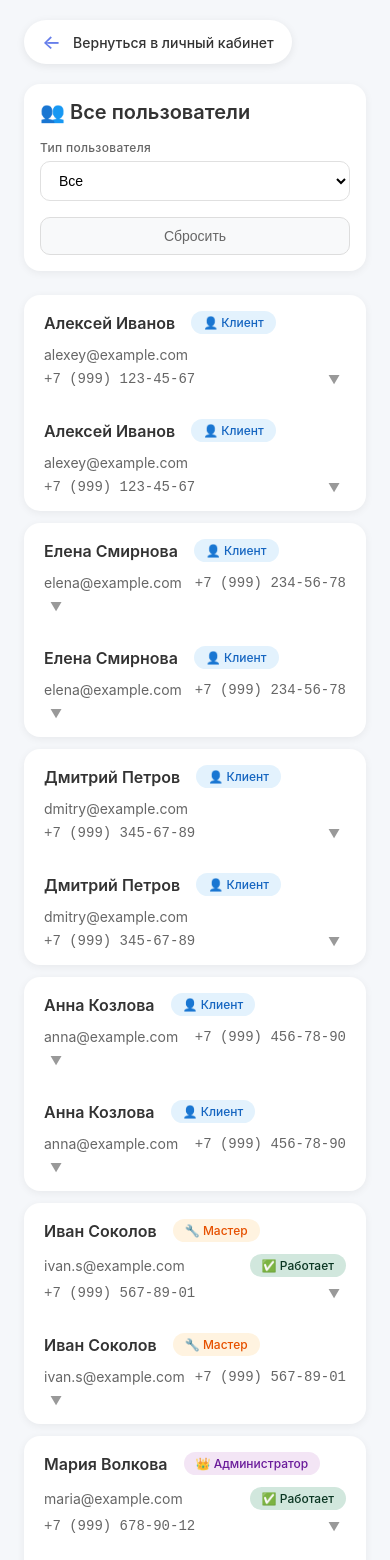
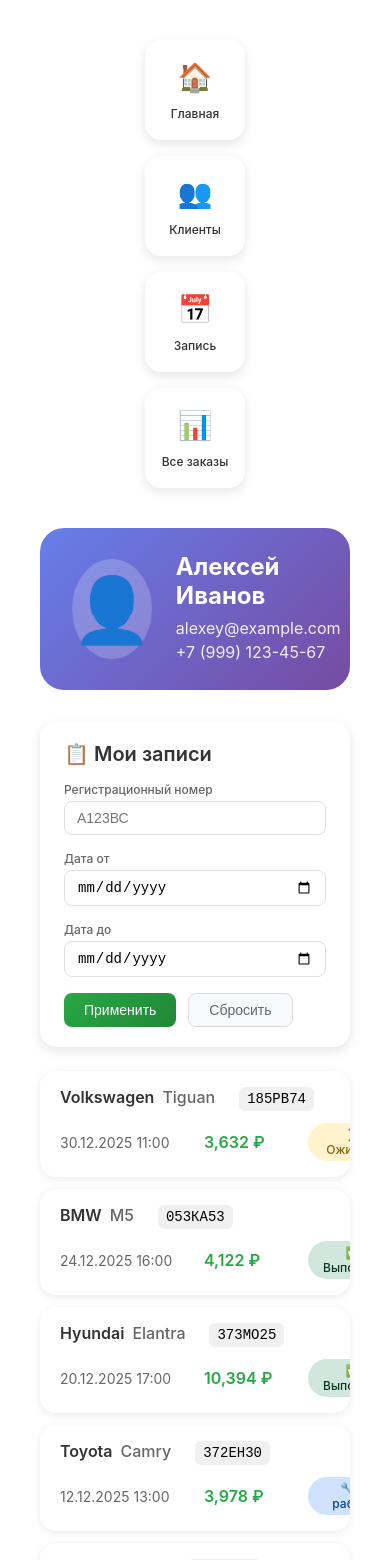
Before and after one commit to Danila004/car-service-front, a React (Vite) app: page / in a window 390 px wide. Shown: the top 1560 px of the page. Built offline with nearby package versions, Linux system fonts and the light colour scheme.

Commit message:
Исправил отображение списка пользователей. Добавил кнопки отмены записи и убрал лишнюю информацию  о пользователе

```diff
--- a/src/App.css
+++ b/src/App.css
@@ -743,6 +743,40 @@ body {
     font-size: 12px;
 }
 
+/* Кнопка отмены записи */
+.cancel-button-container {
+    display: flex;
+    justify-content: flex-end;
+    margin-top: 20px;
+    padding-top: 16px;
+    border-top: 1px solid #e0e0e0;
+}
+
+.cancel-order-btn {
+    padding: 10px 20px;
+    background: #dc3545;
+    color: white;
+    border: none;
+    border-radius: 10px;
+    font-size: 14px;
+    font-weight: 500;
+    cursor: pointer;
+    transition: all 0.2s;
+    display: flex;
+    align-items: center;
+    gap: 8px;
+}
+
+.cancel-order-btn:hover {
+    background: #c82333;
+    transform: translateY(-2px);
+    box-shadow: 0 4px 12px rgba(220, 53, 69, 0.3);
+}
+
+.cancel-order-btn:active {
+    transform: translateY(0);
+}
+
 /* Адаптация для мобильных */
 @media (max-width: 768px) {
     .cabinet-header-panels {
@@ -1203,7 +1237,7 @@ body {
     background: white;
     border-radius: 16px;
     box-shadow: 0 2px 8px rgba(0, 0, 0, 0.06);
-    overflow: hidden;
+    overflow: visible;
     transition: all 0.2s;
 }
 
@@ -1488,10 +1522,6 @@ body {
         gap: 8px;
     }
 
-    .user-email {
-        min-width: auto;
-    }
-
     .user-phone {
         min-width: auto;
     }
@@ -1566,14 +1596,12 @@ body {
     position: absolute;
     top: 100%;
     left: 0;
-    margin-top: 8px;
+    margin-top: 2px;
     background: white;
     border-radius: 12px;
     box-shadow: 0 4px 16px rgba(0, 0, 0, 0.15);
     min-width: 160px;
     z-index: 100;
-    overflow: hidden;
-    animation: dropdownFade 0.2s ease;
 }
 
 @keyframes dropdownFade {
--- a/src/components/OrderItem.tsx
+++ b/src/components/OrderItem.tsx
@@ -4,10 +4,12 @@ import { Order } from '../types';
 interface OrderItemProps {
     order: Order;
     userRole: 'client' | 'master' | 'admin';
+    onCancelOrder?: (orderId: number) => void;
 }
 
-function OrderItem({ order, userRole }: OrderItemProps) {
+function OrderItem({ order, userRole, onCancelOrder }: OrderItemProps) {
     const [isExpanded, setIsExpanded] = useState<boolean>(false);
+    const [isCancelling, setIsCancelling] = useState<boolean>(false);
 
     const formatDate = (dateString: string) => {
         const [year, month, day] = dateString.split('-');
@@ -24,6 +26,16 @@ function OrderItem({ order, userRole }: OrderItemProps) {
         return statusMap[status as keyof typeof statusMap] || status;
     };
 
+    const handleCancel = () => {
+        setIsCancelling(true);
+        if (onCancelOrder) {
+            onCancelOrder(order.id);
+        }
+    };
+
+    const currentStatus = isCancelling ? 'cancelled' : order.status;
+    const showCancelButton = currentStatus === 'pending';
+
     return (
         <div className={`order-item ${isExpanded ? 'expanded' : ''}`}>
             <div className="order-item-header" onClick={() => setIsExpanded(!isExpanded)}>
@@ -39,8 +51,8 @@ function OrderItem({ order, userRole }: OrderItemProps) {
                         {formatDate(order.serviceDate)} {order.serviceTime}
                     </div>
                     <div className="order-price">{order.totalPrice.toLocaleString()} ₽</div>
-                    <div className={`order-status status-${order.status}`}>
-                        {getStatusText(order.status)}
+                    <div className={`order-status status-${currentStatus}`}>
+                        {getStatusText(currentStatus)}
                     </div>
                     <div className="expand-icon">{isExpanded ? '▲' : '▼'}</div>
                 </div>
@@ -88,6 +100,19 @@ function OrderItem({ order, userRole }: OrderItemProps) {
                             </div>
                         </div>
                     )}
+
+                    {/* Кнопка отмены записи */}
+                    {showCancelButton && (
+                        <div className="cancel-button-container">
+                            <button
+                                className="cancel-order-btn"
+                                onClick={handleCancel}
+                            >
+                                ❌ Отменить
+                            </button>
+                        </div>
+                    )}
+
                 </div>
             )}
         </div>
--- a/src/components/UserCabinet.tsx
+++ b/src/components/UserCabinet.tsx
@@ -12,7 +12,7 @@ interface UserCabinetProps {
 function UserCabinet({ onBackToHome }: UserCabinetProps) {
     const [userRole] = useState<UserRole>(currentUser.role);
     const [showMasterOrders, setShowMasterOrders] = useState<boolean>(false);
-    const [showUsersPage, setShowUsersPage] = useState<boolean>(true);
+    const [showUsersPage, setShowUsersPage] = useState<boolean>(false);
 
     // Временные заглушки для кнопок (позже реализуем)
     const handleMasterOrders = () => {
--- a/src/components/UserItem.tsx
+++ b/src/components/UserItem.tsx
@@ -109,7 +109,6 @@ function UserItem({ user, onUpdateUser }: UserItemProps) {
                 </div>
 
                 <div className="user-details-info">
-                    <div className="user-email">{user.email}</div>
                     {showWorkStatus && user.workStatus && (
                         <div
                             className={`work-status ${getWorkStatusClass(user.workStatus)} status-clickable`}
@@ -147,40 +146,12 @@ function UserItem({ user, onUpdateUser }: UserItemProps) {
                 </div>
             </div>
 
-            <div className="user-item-header" onClick={() => setIsExpanded(!isExpanded)}>
-                <div className="user-main-info">
-                    <div className="user-name">{user.name}</div>
-                    <div className={`user-role-badge ${getRoleClass()}`}>
-                        {getRoleLabel()}
-                    </div>
-                </div>
-                <div className="user-details-info">
-                    <div className="user-email">{user.email}</div>
-                    {user.phone && <div className="user-phone">{user.phone}</div>}
-                    <div className="expand-icon">{isExpanded ? '▲' : '▼'}</div>
-                </div>
-            </div>
-
             {isExpanded && (
                 <div className="user-item-expanded">
                     {/* Основная информация */}
                     <div className="user-expanded-section">
                         <div className="section-title">📋 Контактная информация</div>
                         <div className="user-info-grid">
-                            <div className="info-row">
-                                <span className="info-label">ID:</span>
-                                <span className="info-value">{user.id}</span>
-                            </div>
-                            <div className="info-row">
-                                <span className="info-label">Email:</span>
-                                <span className="info-value">{user.email}</span>
-                            </div>
-                            {user.phone && (
-                                <div className="info-row">
-                                    <span className="info-label">Телефон:</span>
-                                    <span className="info-value">{user.phone}</span>
-                                </div>
-                            )}
                             {user.createdAt && (
                                 <div className="info-row">
                                     <span className="info-label">Дата регистрации:</span>
--- a/src/data/mockOrders.ts
+++ b/src/data/mockOrders.ts
@@ -14,7 +14,7 @@ export const currentUser: User = {
     id: 1,
     name: 'Алексей Иванов',
     email: 'alexey@example.com',
-    role: 'client',
+    role: 'admin',
     phone: '+7 (999) 123-45-67'
 };
 
```
